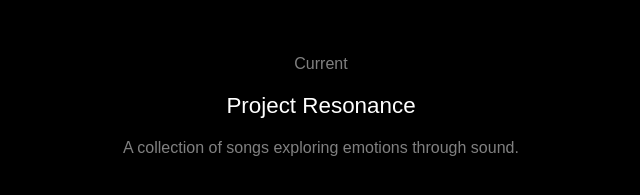
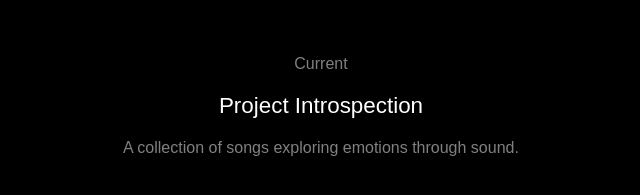
Before and after one commit to r1s1ng1/r1s1ng1.github.io, a Jekyll site: the page music/projects/index.html, which Jekyll copies as it is, in a window 1280 px wide. Shown: the part 401-596 px from the top of the page, without its empty margins (319-959 px from the left). Built offline with Jekyll 4.4.1, drawn with Linux system fonts in a browser that asks for light colours.

Commit message:
Update index.html

```diff
--- a/music/projects/index.html
+++ b/music/projects/index.html
@@ -17,11 +17,11 @@
     <nav>
         <p>Current</p>
 
-        <a class="category" href="#">Project Resonance</a>
+        <a class="category" href="#">Project Introspection</a>
 
         <p>
-            A collection of songs exploring
-              emotions through sound.
+        A collection of songs exploring
+        emotions through sound.
         </p>
     </nav>
 
```
